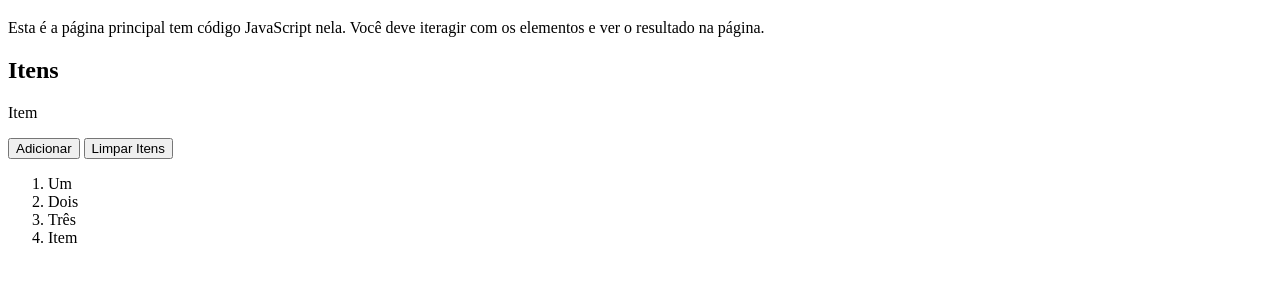
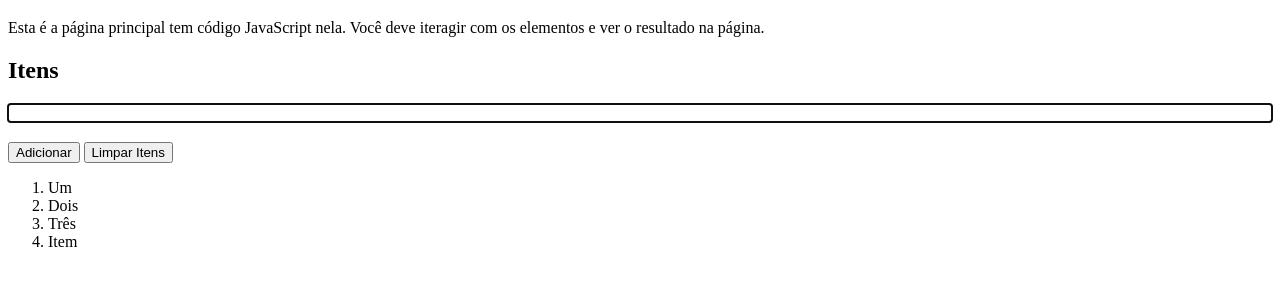
Before and after one commit to ufjf-dcc202/ufjf-dcc202-2023-3-a-atv11-VanessaTrajano, a plain HTML site: page index.html in a window 1280 px wide. Both pictures are taken after a click on the button "Adicionar". Shown: the part 61-346 px from the top of the page. Drawn offline with Linux system fonts and the light colour scheme.

Commit message:
Deixa o adicionar modificável

```diff
--- a/index.html
+++ b/index.html
@@ -12,7 +12,7 @@
         <p>Esta é a página principal tem código JavaScript nela. Você deve iteragir com os elementos e ver o resultado na página.</p>
         <section>
             <h2>Itens</h2>
-            <p id="entrada">Item</p>
+            <p id="entrada" contenteditable>Item</p>
             <button id="adicionar">Adicionar</button>
             <button id="limpar">Limpar Itens</button>
             <ol id="itens">
--- a/main.js
+++ b/main.js
@@ -16,6 +16,8 @@ function criaElementoNaLista(){
     const texto = pEntrada.textContent
     adicionarNaLista(texto)
     atualizarItensDeLista()
+    pEntrada.textContent=""
+    pEntrada.focus()
 }
 
 function limparElementosDaLista(){
```
